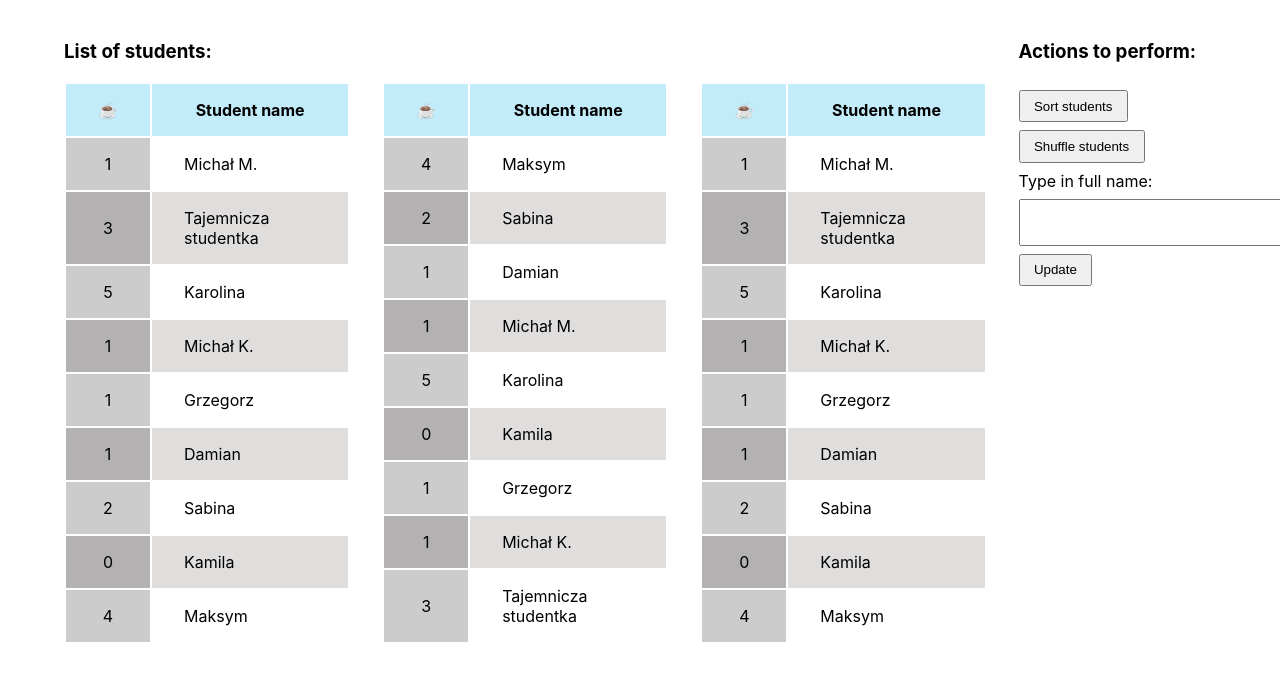
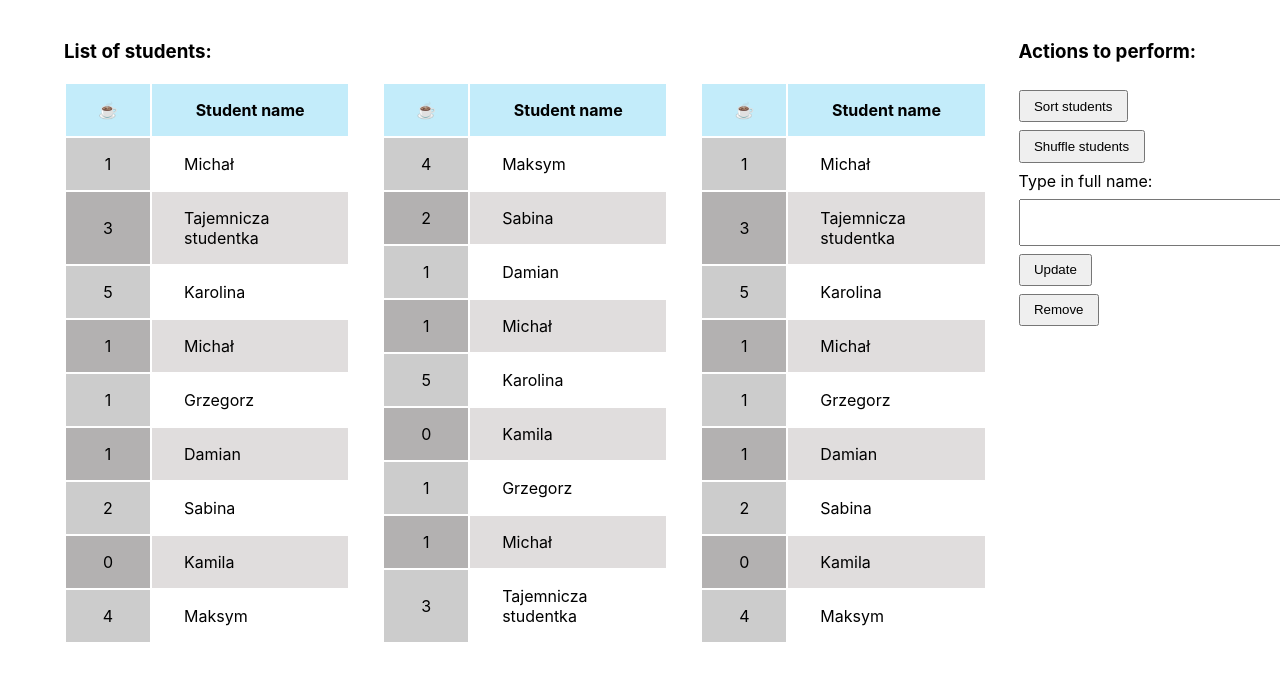
Before and after one commit to argasek/codebrainers-2020-02, a React (Create React App) app: page / in a window 1280 px wide. Shown: the top 680 px of the page. Built offline with nearby package versions, Linux system fonts and the light colour scheme.

Commit message:
Add remove button to layout

```diff
--- a/src/App.jsx
+++ b/src/App.jsx
@@ -28,10 +28,10 @@ class App extends React.Component {
     this.students = new Students();
     const specialStudent = new Student('Sabina', 2);
     specialStudent.setComment('Jedna kawka od Michałów i Damiana!');
-    this.students.push(new Student('Michał M.', 1));
+    this.students.push(new Student('Michał', 1));
     this.students.push(new Student('Tajemnicza studentka', 3));
     this.students.push(new Student('Karolina', 5));
-    this.students.push(new Student('Michał K.', 1));
+    this.students.push(new Student('Michał', 1));
     this.students.push(new Student('Grzegorz', 1));
     this.students.push(new Student('Damian', 1));
     this.students.push(specialStudent);
@@ -80,6 +80,19 @@ class App extends React.Component {
     }
   }
 
+  removeStudent = () => {
+    const fullName = this.fullName.trim();
+    const index = this.state.shuffledStudents.findIndex((student) => student.name === fullName);
+    //['słoń', 33, false]
+    //array.splice(start, deleteCount[, item1[, item2[, ...]]])
+
+    if (index !== -1) {
+      const shuffledStudents = this.students.copy(this.state.shuffledStudents);
+      shuffledStudents.splice(index, 1);
+      this.setState({shuffledStudents});
+    }
+  }
+
   render() {
 
     return (
@@ -104,6 +117,7 @@ class App extends React.Component {
                 onChange={this.onFullNameChange}
               />
               <StudentButton onClick={this.updateStudent} label={"Update"}/>
+              <StudentButton onClick={this.removeStudent} label={"Remove"}/>
             </div>
           </div>
         </div>
```
